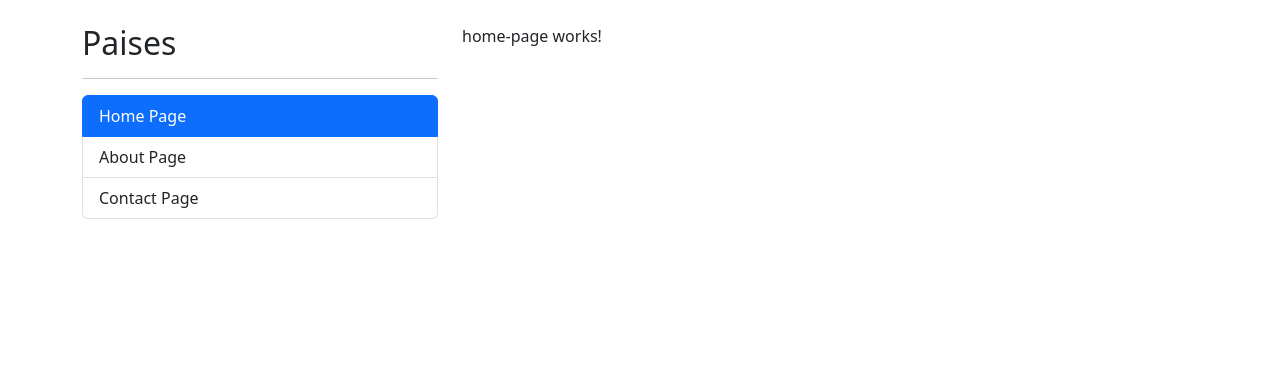
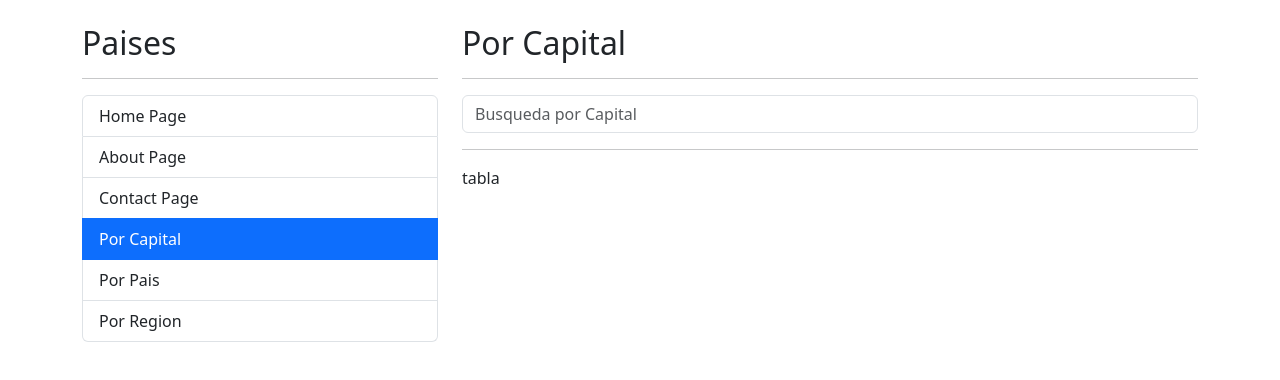
Before and after one commit to J-valdl/countryApp, an Angular app: page /countries/by-capital in a window 1280 px wide. Before the commit this address led to /. Shown: the top 380 px of the page. Built offline with nearby package versions, Linux system fonts and the light colour scheme.

Commit message:
search component

```diff
--- a/src/app/app-routing.module.ts
+++ b/src/app/app-routing.module.ts
@@ -5,17 +5,25 @@
 import { ContactPageComponent } from './shared/pages/contact-page/contact-page.component';
 
 const routes: Routes = [
+  // {
+  //   path: '',
+  //   component: HomePageComponent
+  // },
   {
-    path: '', component: HomePageComponent
+    path: 'contact',
+    component: ContactPageComponent
   },
   {
-    path: 'contact', component: ContactPageComponent
+    path: 'about',
+    component: AboutPageComponent
   },
   {
-    path: 'about', component: AboutPageComponent
+    path: 'countries',
+    loadChildren: () => import('./countries/countries.module').then(m => m.CountriesModule)
   },
   {
-    path: '**', redirectTo: ''
+    path: '**',
+    redirectTo: 'countries'
   }
 ];
 
--- a/src/app/countries/countries-routing.module.ts
+++ b/src/app/countries/countries-routing.module.ts
@@ -21,6 +21,10 @@
   {
     path: 'by/:id',
     component: CountryPageComponent
+  },
+  {
+    path: '**',
+    redirectTo: 'by-capital'
   }
 ]
 
--- a/src/app/countries/countries.module.ts
+++ b/src/app/countries/countries.module.ts
@@ -5,6 +5,7 @@
 import { ByRegionPageComponent } from './pages/by-region-page/by-region-page.component';
 import { CountryPageComponent } from './pages/country-page/country-page.component';
 import { CountriesRoutingModule } from './countries-routing.module';
+import { SharedModule } from '../shared/shared.module';
 
 
 
@@ -17,7 +18,8 @@
   ],
   imports: [
     CommonModule,
-    CountriesRoutingModule
+    CountriesRoutingModule,
+    SharedModule
   ]
 })
 export class CountriesModule { }
--- a/src/app/countries/pages/by-capital-page/by-capital-page.component.html
+++ b/src/app/countries/pages/by-capital-page/by-capital-page.component.html
@@ -1 +1,18 @@
-<p>by-capital-page works!</p>
+<h2>Por Capital</h2>
+<hr>
+
+<div class="row">
+  <div class="col">
+   <shared-search-box
+
+    placeholder="Busqueda por Capital"
+   ></shared-search-box>
+  </div>
+</div>
+
+<div class="row">
+  <div class="col">
+    <hr>
+    tabla
+  </div>
+</div>
--- a/src/app/countries/pages/by-capital-page/by-capital-page.component.ts
+++ b/src/app/countries/pages/by-capital-page/by-capital-page.component.ts
@@ -7,4 +7,8 @@
 })
 export class ByCapitalPageComponent {
 
+  searchByCapital(term: string): void {
+
+  }
+
 }
--- /dev/null
+++ b/src/app/shared/components/search-box/search-box.component.html
@@ -0,0 +1 @@
+<input type="text" [placeholder]="placeholder" class="form-control">
--- /dev/null
+++ b/src/app/shared/components/search-box/search-box.component.ts
@@ -0,0 +1,14 @@
+import { Component, Input } from '@angular/core';
+
+@Component({
+  selector: 'shared-search-box',
+  templateUrl: './search-box.component.html',
+  styles: ``
+})
+export class SearchBoxComponent {
+
+
+  @Input()
+  public placeholder: string = ''
+
+}
--- a/src/app/shared/components/sidebar/sidebar.component.html
+++ b/src/app/shared/components/sidebar/sidebar.component.html
@@ -17,4 +17,22 @@
     class="list-group-item">
     Contact Page
   </li>
+
+  <li routerLink="countries/by-capital"
+    routerLinkActive="active"
+    class="list-group-item">
+    Por Capital
+  </li>
+  <li routerLink="countries/by-country"
+    routerLinkActive="active"
+    class="list-group-item">
+    Por Pais
+  </li>
+  <li routerLink="countries/by-region"
+    routerLinkActive="active"
+    class="list-group-item">
+    Por Region
+  </li>
+
+
 </ul>
```
Also changed, not shown: src/app/shared/shared.module.ts (+5 -2 lines).
